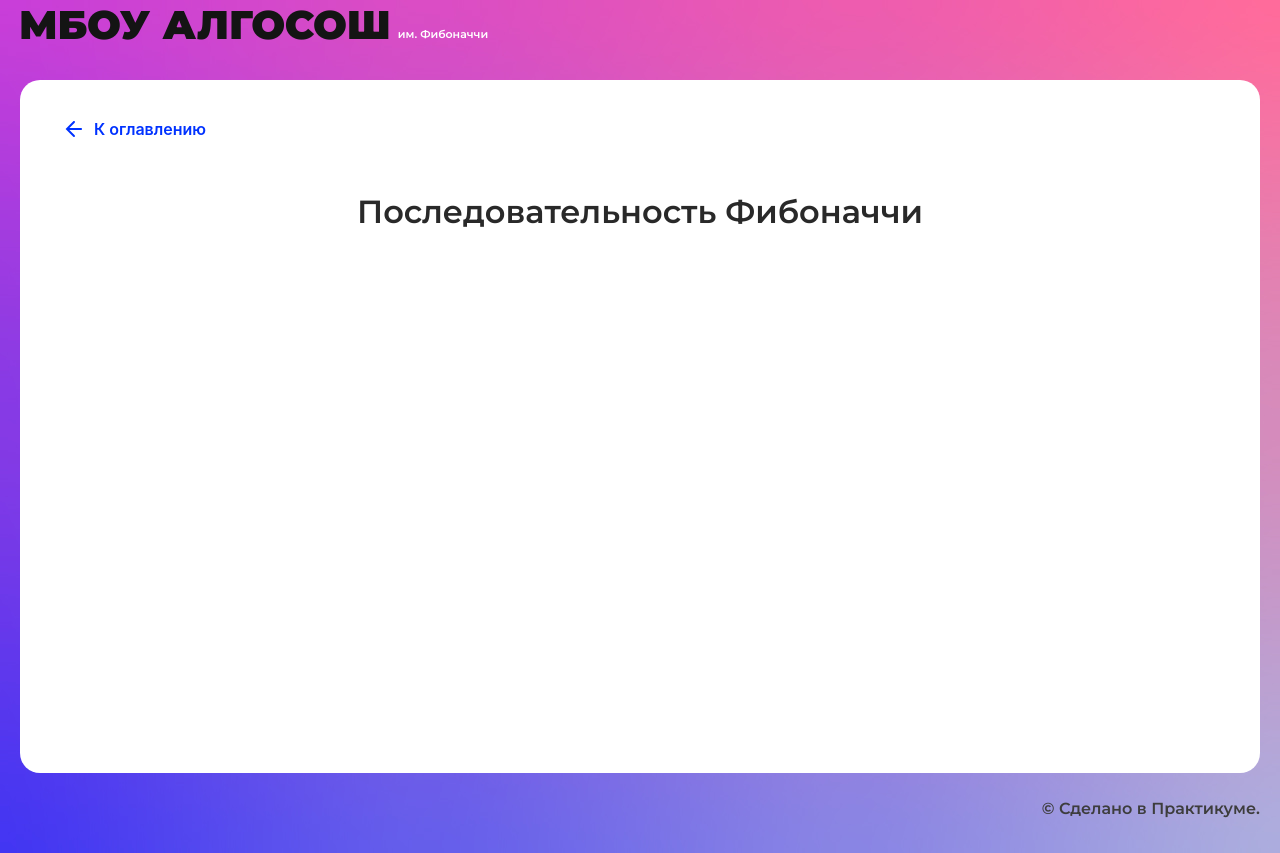
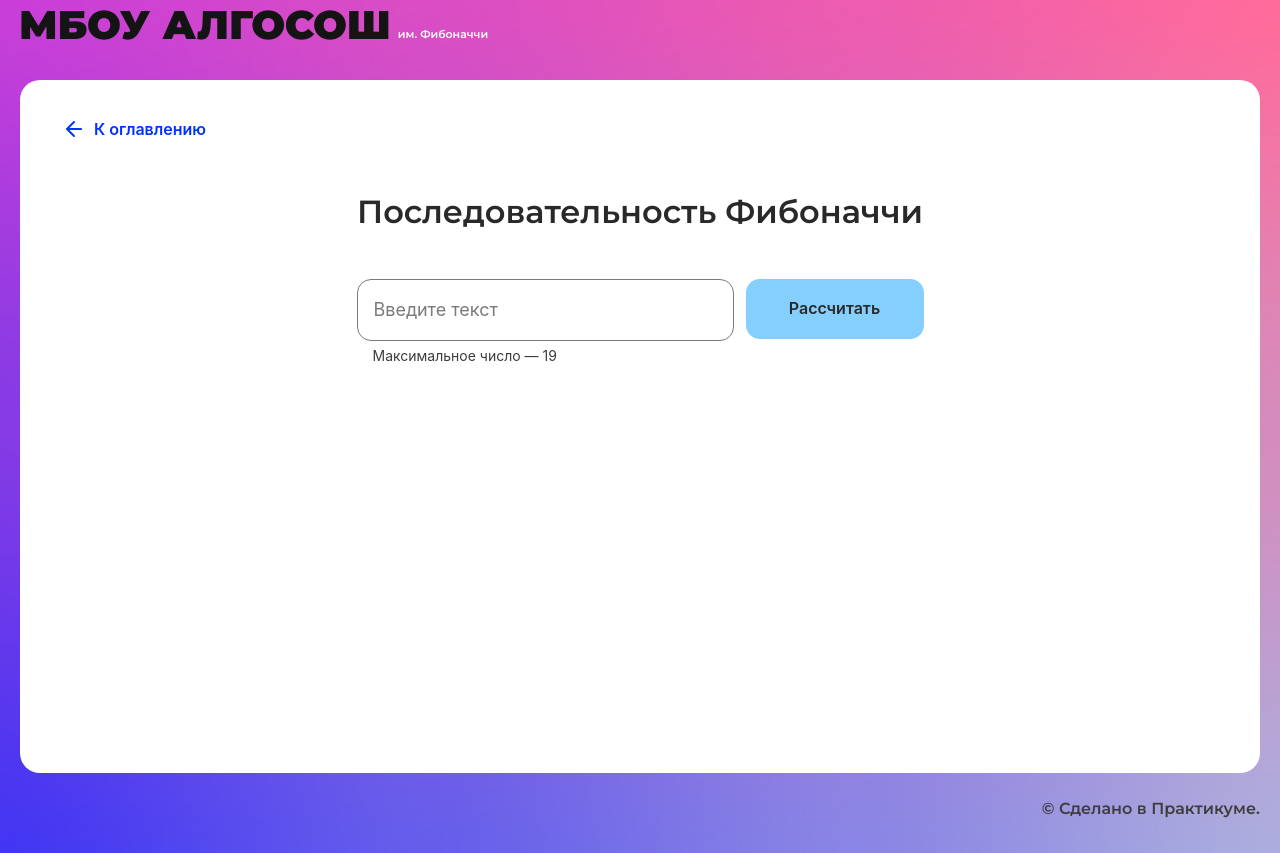
Before and after one commit to iuliya21/fibonacci-school, a React (Create React App) app: page /fibonacci in a window 1280 px wide. Built offline with nearby package versions, Linux system fonts and the light colour scheme.

Commit message:
fibonacci done

```diff
--- a/package.json
+++ b/package.json
@@ -44,6 +44,7 @@
   "devDependencies": {
     "@testing-library/jest-dom": "^5.17.0",
     "@types/react": "^18.2.15",
-    "@types/react-router-dom": "^5.3.3"
+    "@types/react-router-dom": "^5.3.3",
+    "@types/uuid": "^9.0.2"
   }
 }
--- /dev/null
+++ b/src/components/fibonacci-page/fibonacci-page.module.css
@@ -0,0 +1,28 @@
+.container {
+  display: flex;
+  max-width: 567px;
+  column-gap: 12px;
+  margin: 0 auto;
+}
+
+.input {
+  width: 377px;
+}
+
+.containerNumbers {
+  display: flex;
+  gap: 48px 16px;
+  margin: 48px auto 0;
+  justify-content: center;
+  max-width: 944px;
+  flex-wrap: wrap;
+}
+
+.number {
+  display: flex;
+  flex-direction: column;
+}
+
+.index {
+  margin: 8px 0;
+}
--- a/src/components/fibonacci-page/fibonacci-page.tsx
+++ b/src/components/fibonacci-page/fibonacci-page.tsx
@@ -1,10 +1,72 @@
-import React from "react";
+import React, { useState } from "react";
 import { SolutionLayout } from "../ui/solution-layout/solution-layout";
+import { Button } from "../ui/button/button";
+import styles from "./fibonacci-page.module.css";
+import { Input } from "../ui/input/input";
+import { Circle } from "../ui/circle/circle";
 
 export const FibonacciPage: React.FC = () => {
+  const [inputValue, setInputValue] = useState<number>(1);
+  const [loader, setLoader] = useState<boolean>(false);
+  const [numbers, setNumbers] = useState<number[]>([]);
+
+
+
+  const handleInputChange = (event: React.ChangeEvent<HTMLInputElement>) => {
+    setInputValue(parseInt(event.target.value));
+  };
+
+  const fibonacci = (num: number): number => {
+    if (num <= 1) {
+      return 1;
+    }
+    return fibonacci(num - 1) + fibonacci(num - 2);
+  };
+
+  const handleButton = () => {
+    let currentIndex = 0;
+    setNumbers([]);
+    setLoader(true);
+    const interval = setInterval(() => {
+      if (inputValue && currentIndex <= inputValue) {
+        const numberFibbonacci = fibonacci(currentIndex);
+        setNumbers((prevNumbers) => [...prevNumbers, numberFibbonacci]);
+        currentIndex++;
+      } else {
+        clearInterval(interval);
+        setLoader(false);
+      }
+    }, 500);
+  };
+
   return (
     <SolutionLayout title="Последовательность Фибоначчи">
-
+      <div className={styles.container}>
+        <div className={styles.input}>
+          <Input
+            type="number"
+            isLimitText={true}
+            onChange={handleInputChange}
+            max={19}
+            min={1}
+          />
+        </div>
+        <Button
+          text="Рассчитать"
+          style={{ width: 178 }}
+          onClick={handleButton}
+          isLoader={loader}
+          disabled={inputValue > 19 ? true : inputValue < 1 ? true : false}
+        />
+      </div>
+      <div className={styles.containerNumbers}>
+        {numbers.map((num, index) => (
+          <div className={styles.number} key={index}>
+            <Circle letter={num.toString()} />
+            <p className={styles.index}>{index}</p>
+          </div>
+        ))}
+      </div>
     </SolutionLayout>
   );
 };
--- a/src/components/string/string.module.css
+++ b/src/components/string/string.module.css
@@ -5,7 +5,7 @@
   margin: 0 auto;
 }
 
-.wordContainer {
+.containerWords {
   display: flex;
   column-gap: 16px;
   margin: 120px 0 0;
@@ -15,11 +15,3 @@
 .input {
   width: 377px;
 }
-
-.sorting {
-  color: pink;
-}
-
-.sorted {
-  color: green;
-}
--- a/src/components/string/string.tsx
+++ b/src/components/string/string.tsx
@@ -72,7 +72,7 @@ export const StringComponent: React.FC = () => {
           isLoader={loader}
         />
       </div>
-      <div className={styles.wordContainer}>
+      <div className={styles.containerWords}>
         {word.map(({ char, sorting, sorted }, index) => (
           <Circle key={index} letter={char} state={sorting ? ElementStates.Changing : sorted ? ElementStates.Modified : ElementStates.Default} />
         ))}
```
Also changed, not shown: 1 other file (tests, documents, lock files or other folders).
